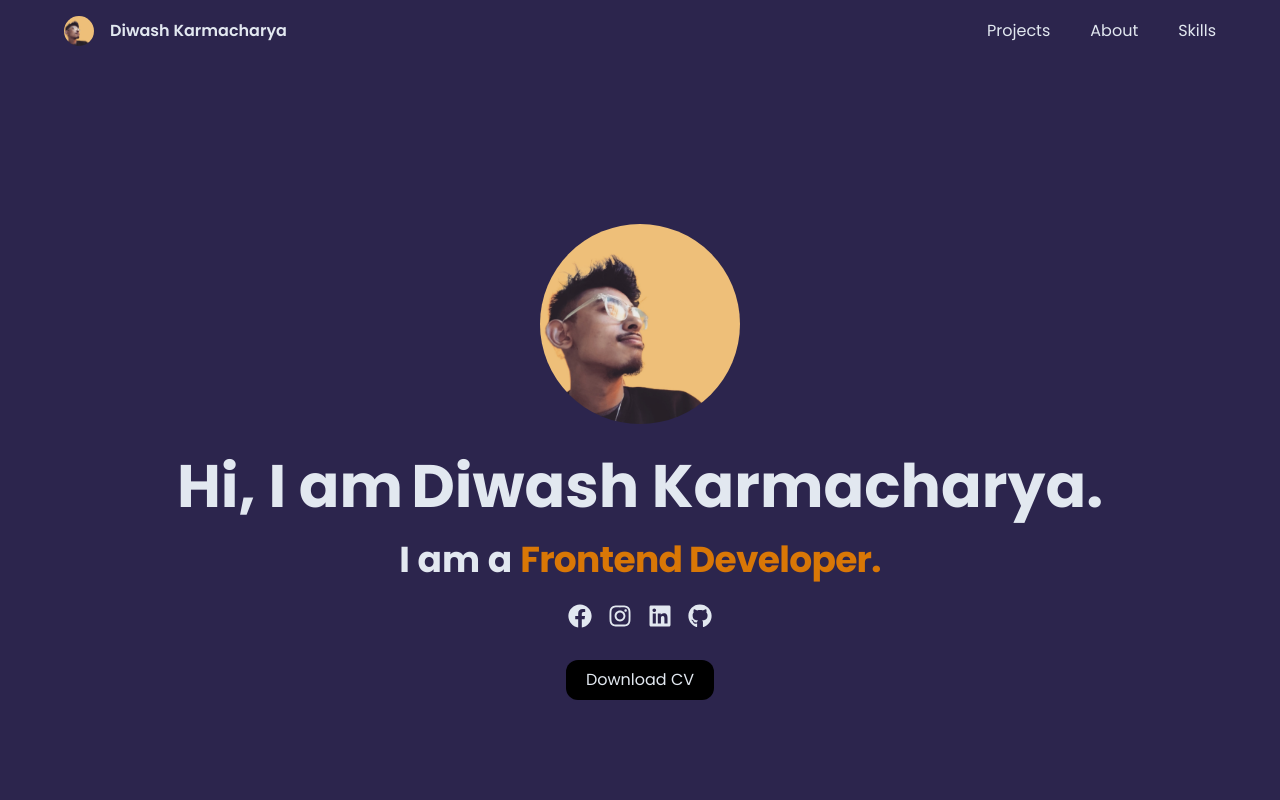
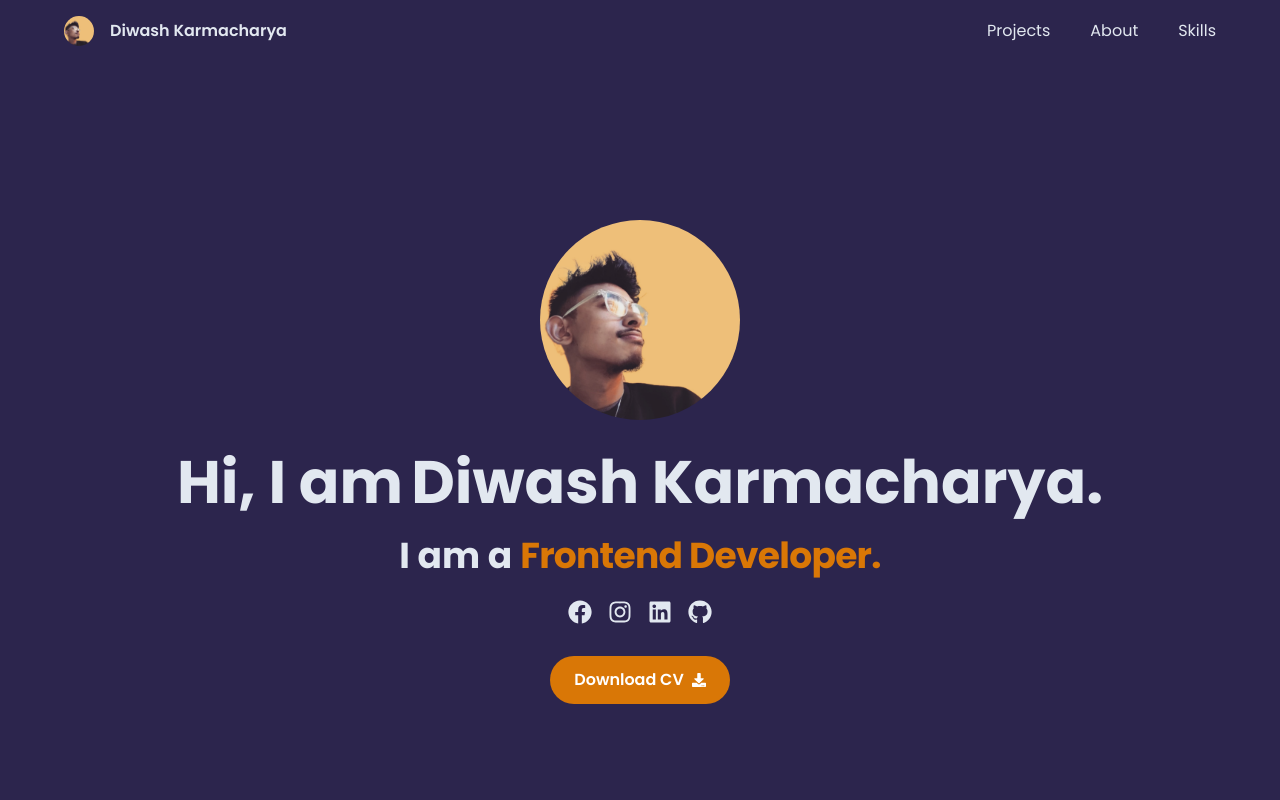
Before and after one commit to dwashkarma/PersonalWebsite, a Next.js app: page / in a window 1280 px wide. Shown: the top 800 px of the page. Built offline with nearby package versions, Linux system fonts and the light colour scheme.

Commit message:
style: hero section

```diff
--- a/components/HeroSection.jsx
+++ b/components/HeroSection.jsx
@@ -2,6 +2,7 @@ import { FaFacebook } from "react-icons/fa";
 import { FaInstagram } from "react-icons/fa6";
 import { FaLinkedin } from "react-icons/fa6";
 import { FaGithub } from "react-icons/fa";
+import { FaDownload } from "react-icons/fa";
 import Image from "next/image";
 import Link from "next/link";
 import { TypingAnimation } from "./magicui/typing-animation";
@@ -68,16 +69,15 @@ function HeroSection() {
           </Link>
         </div>
         <div>
-          <button className="bg-black p-2 px-5 rounded-xl hover:bg-opacity-70">
           <a
-              className="text-base"
+            className="group flex items-center gap-2 bg-amber-600 text-white py-3 px-6 rounded-full transition-all duration-300 hover:bg-amber-700  hover:shadow-amber-600/25"
             aria-label="cv/resume"
             download={"Resume"}
             href="/Resume.pdf"
           >
-              Download CV
+            <span className="text-base font-semibold">Download CV</span>
+            <FaDownload className="text-sm transition-transform group-hover:translate-y-0.5 " />
           </a>
-          </button>
         </div>
       </div>
     </div>
```
Lines whose indentation alone changed are shown as unchanged.
